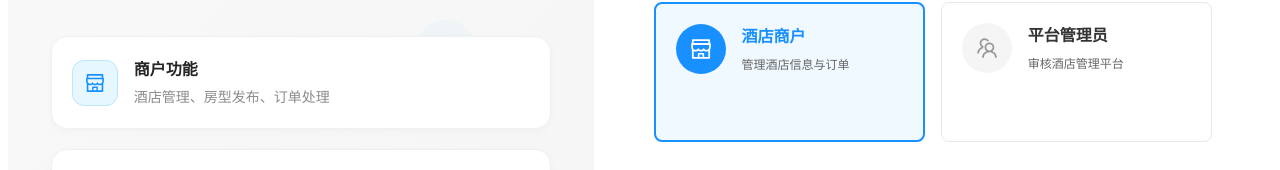
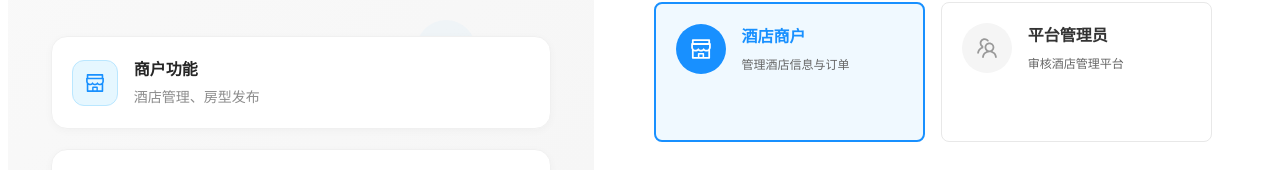
Before and after one commit to yangling-happy/easyStay-admin, a React (Vite) app: page /register in a window 1280 px wide. Shown: the part 433-603 px from the top of the page. Built offline with nearby package versions, Linux system fonts and the light colour scheme; the HTML template or start-up script is replaced by a standard one; what china-division would draw is missing.

Commit message:
chore: 移除未用页面

```diff
--- a/src/layouts/components/Sidebar/index.tsx
+++ b/src/layouts/components/Sidebar/index.tsx
@@ -51,12 +51,6 @@ const Sidebar: React.FC = () => {
       icon: <PlusCircleOutlined />,
       label: "房型发布",
       onClick: () => navigate("/hotels/new"),
-    },
-    {
-      key: "/orders",
-      icon: <DatabaseOutlined />,
-      label: "订单处理",
-      onClick: () => navigate("/orders"),
     },
   ];
 
--- a/src/pages/Register/components/LeftPanel.tsx
+++ b/src/pages/Register/components/LeftPanel.tsx
@@ -32,7 +32,7 @@ const LeftPanel: React.FC = () => {
                     商户功能
                   </Text>
                   <Text className="feature-description">
-                    酒店管理、房型发布、订单处理
+                    酒店管理、房型发布
                   </Text>
                 </div>
               </div>
```
